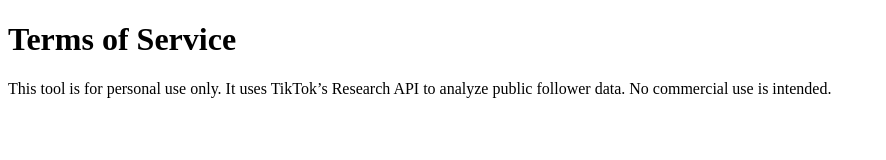
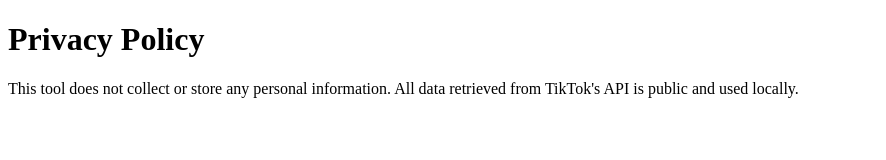
Before and after one commit to genworweb/jetok-legal, a plain HTML site: page privacy.html in a window 1280 px wide. Shown: the whole page, without its empty margins (0-886 px from the left). Drawn offline with Linux system fonts and the light colour scheme.

Commit message:
Update privacy.html

```diff
--- a/privacy.html
+++ b/privacy.html
@@ -1,8 +1,8 @@
 <!DOCTYPE html>
 <html>
-<head><title>Terms of Service</title></head>
+<head><title>Privacy Policy</title></head>
 <body>
-<h1>Terms of Service</h1>
-<p>This tool is for personal use only. It uses TikTok’s Research API to analyze public follower data. No commercial use is intended.</p>
+<h1>Privacy Policy</h1>
+<p>This tool does not collect or store any personal information. All data retrieved from TikTok's API is public and used locally.</p>
 </body>
 </html>
```
